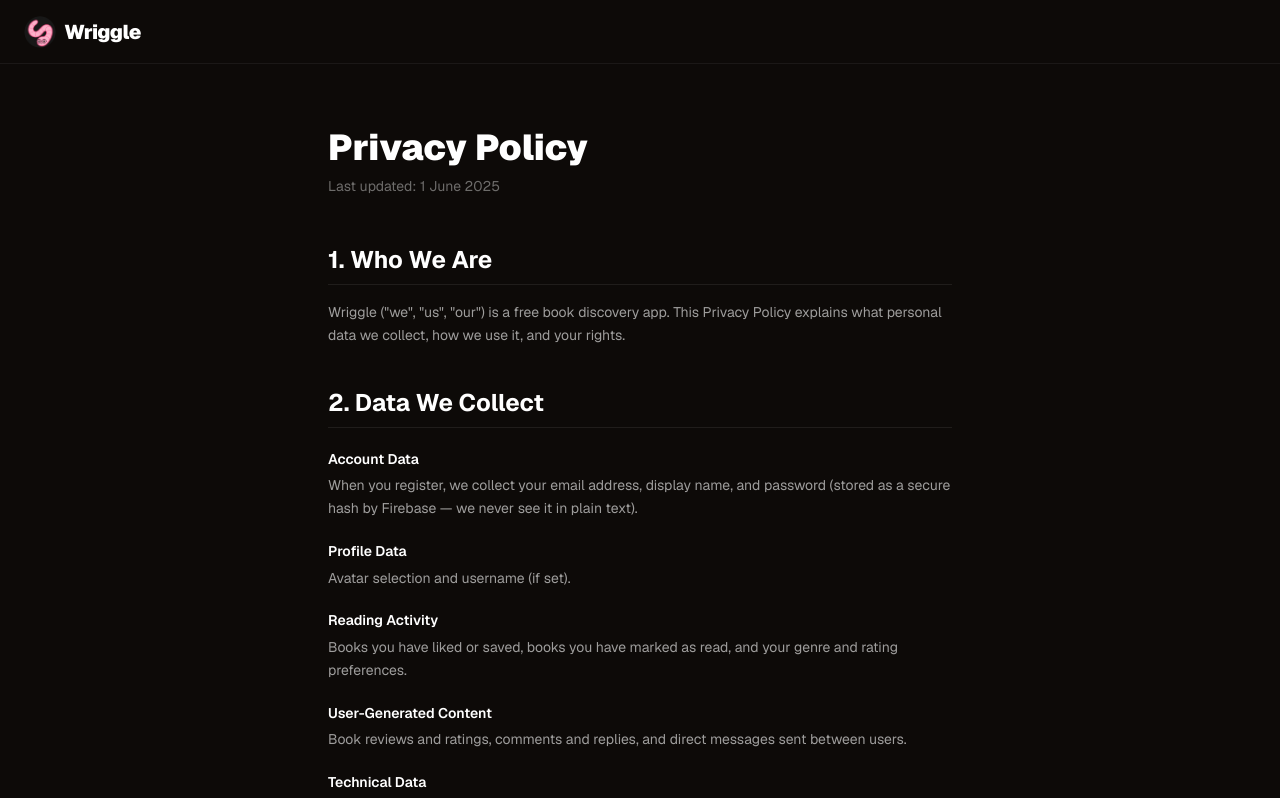
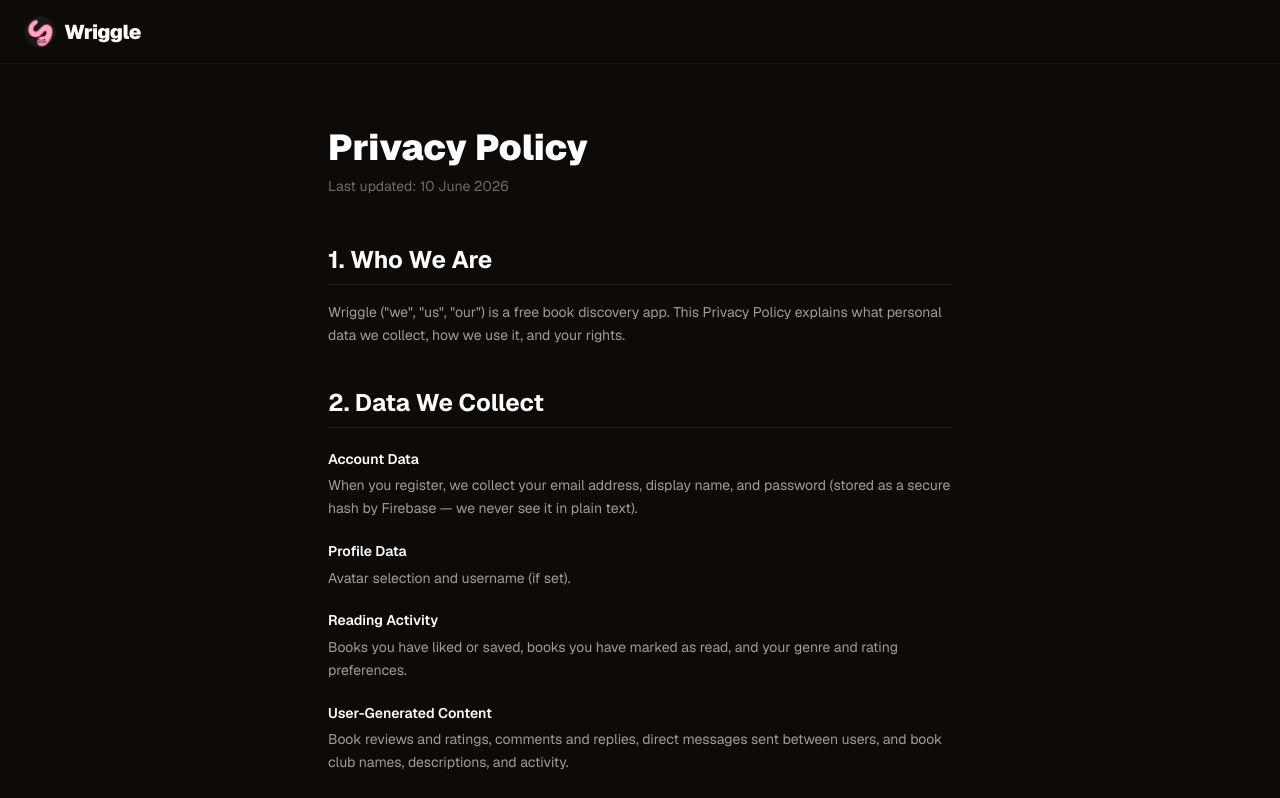
Before and after one commit to Decoy714/bookwriggle-web, a Next.js app: page /privacy in a window 1280 px wide. Shown: the top 798 px of the page. Built offline with nearby package versions, Linux system fonts and the light colour scheme.

Commit message:
Update privacy policy date and add book clubs to UGC section

```diff
--- a/app/privacy/page.tsx
+++ b/app/privacy/page.tsx
@@ -20,7 +20,7 @@ export default function PrivacyPage() {
       {/* Content */}
       <article className="max-w-2xl mx-auto px-6 py-16 flex-1 w-full">
         <h1 className="font-[var(--font-playfair)] text-4xl font-black text-white mb-2">Privacy Policy</h1>
-        <p className="text-sm mb-12" style={{ color: "rgba(255,255,255,0.4)" }}>Last updated: 1 June 2025</p>
+        <p className="text-sm mb-12" style={{ color: "rgba(255,255,255,0.4)" }}>Last updated: 10 June 2026</p>
 
         <Section title="1. Who We Are">
           <p>Wriggle (&quot;we&quot;, &quot;us&quot;, &quot;our&quot;) is a free book discovery app. This Privacy Policy explains what personal data we collect, how we use it, and your rights.</p>
@@ -34,7 +34,7 @@ export default function PrivacyPage() {
           <h3>Reading Activity</h3>
           <p>Books you have liked or saved, books you have marked as read, and your genre and rating preferences.</p>
           <h3>User-Generated Content</h3>
-          <p>Book reviews and ratings, comments and replies, and direct messages sent between users.</p>
+          <p>Book reviews and ratings, comments and replies, direct messages sent between users, and book club names, descriptions, and activity.</p>
           <h3>Technical Data</h3>
           <p>Device type and operating system, and app usage analytics (crash reports, performance data) collected automatically by Firebase.</p>
         </Section>
```
